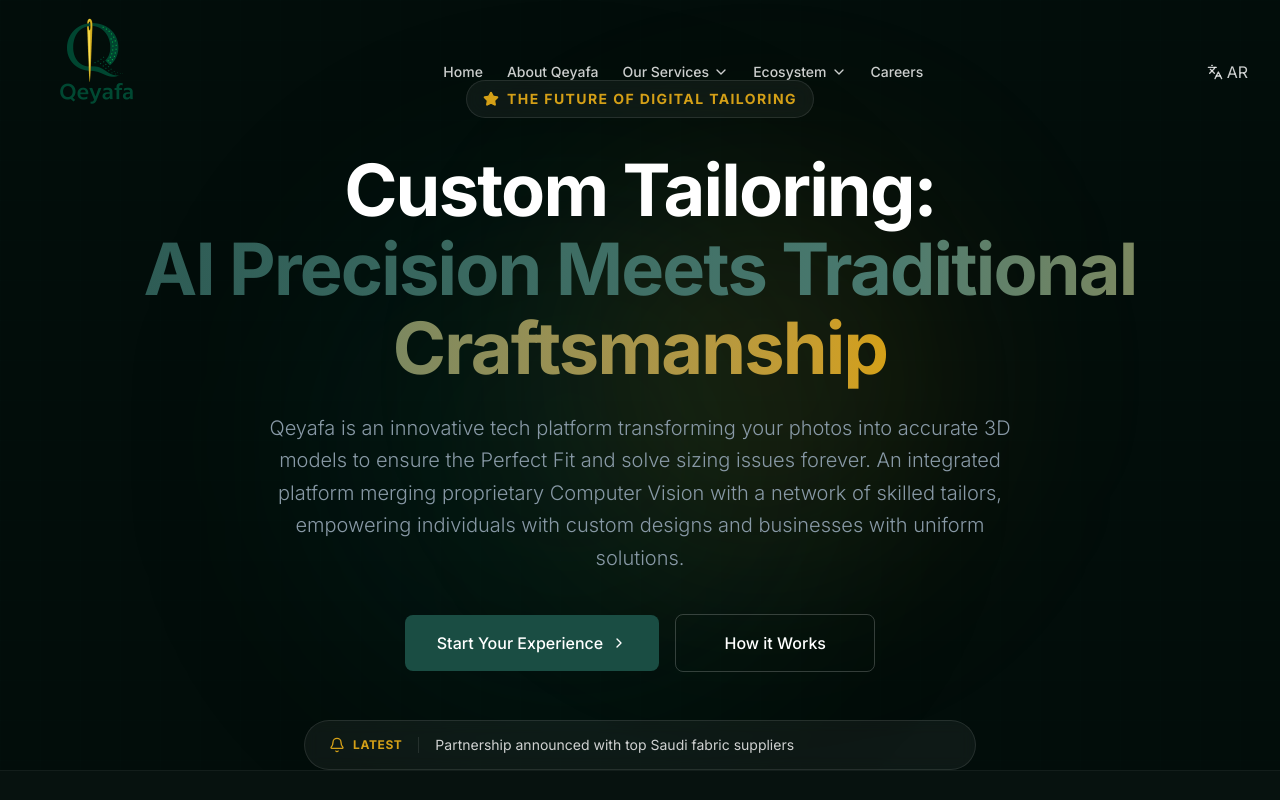
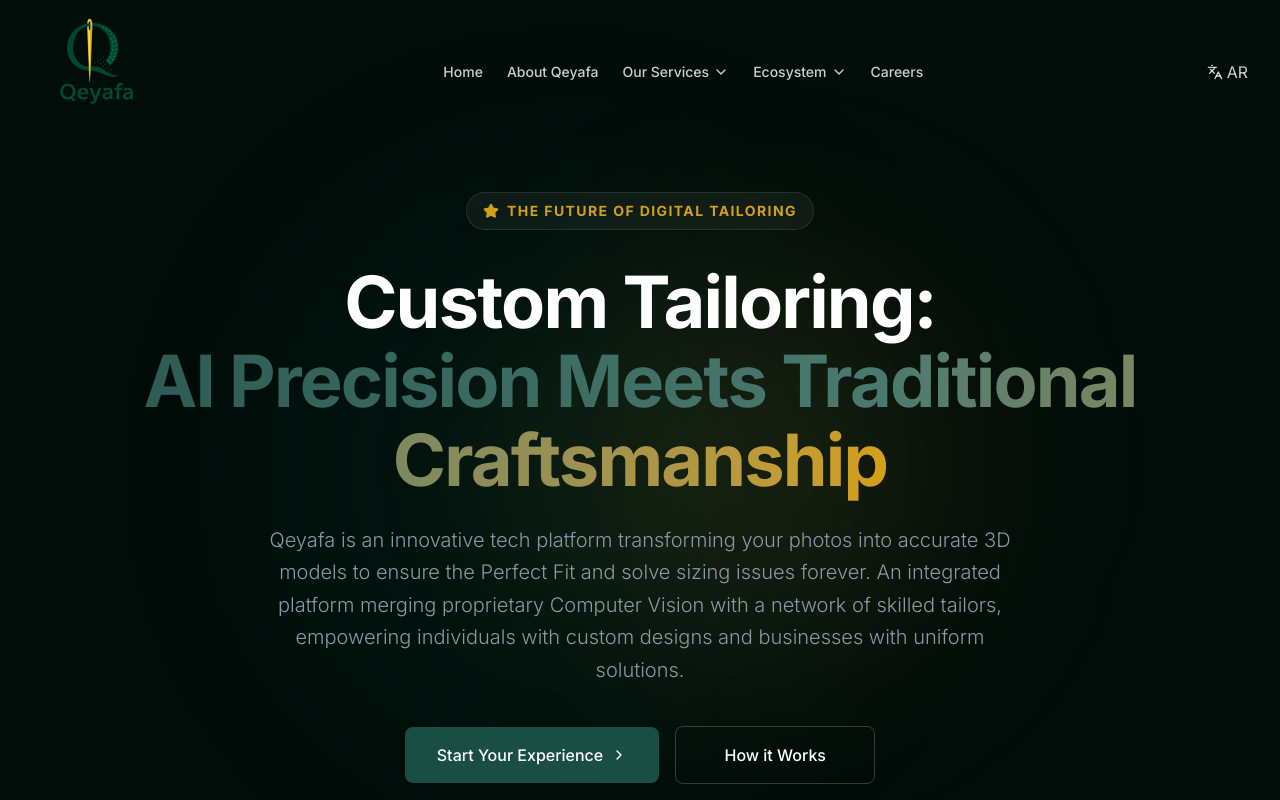
Before and after one commit to OsmanMohamad249/qeyafa-web, a React (Vite) app: page / in a window 1280 px wide. Shown: the top 800 px of the page. Built offline with nearby package versions, Linux system fonts and the light colour scheme.

Commit message:
Adjust hero section padding to fix spacing with taller navbar

```diff
--- a/src/pages/Home.jsx
+++ b/src/pages/Home.jsx
@@ -25,7 +25,7 @@
     <div ref={containerRef} className="min-h-screen bg-qeyafa-black overflow-hidden selection:bg-qeyafa-gold/30">
 
       {/* --- HERO SECTION: World-Class Impact --- */}
-      <section className="relative min-h-[90vh] flex items-center justify-center pt-20 overflow-hidden">
+      <section className="relative min-h-[90vh] flex items-center justify-center pt-48 overflow-hidden">
         {/* Dynamic Background */}
         <div className="absolute inset-0 bg-grid-pattern opacity-30 pointer-events-none" />
         <div className="absolute top-0 left-1/2 -translate-x-1/2 w-full h-full max-w-7xl pointer-events-none">
```
